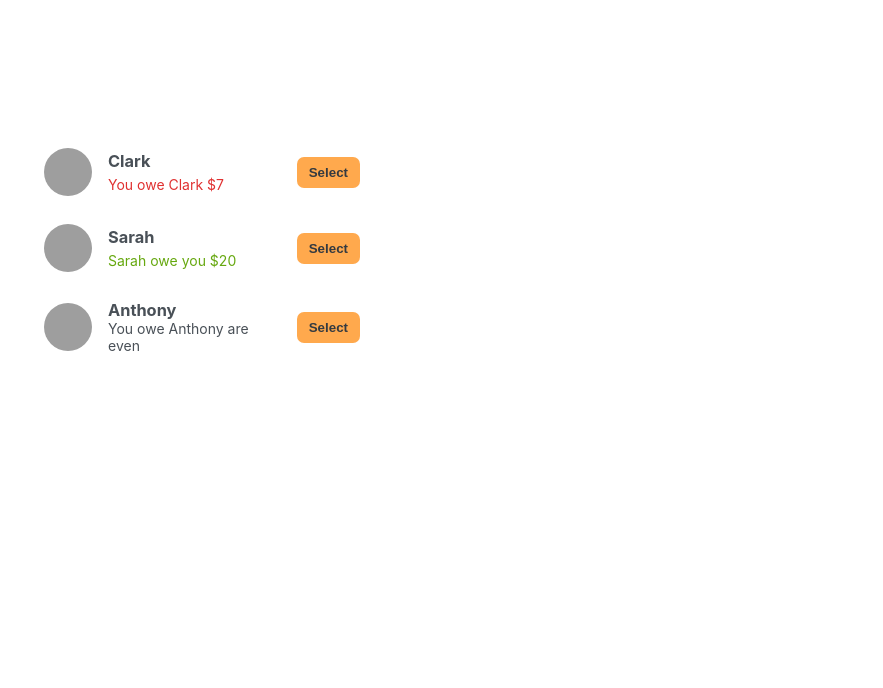
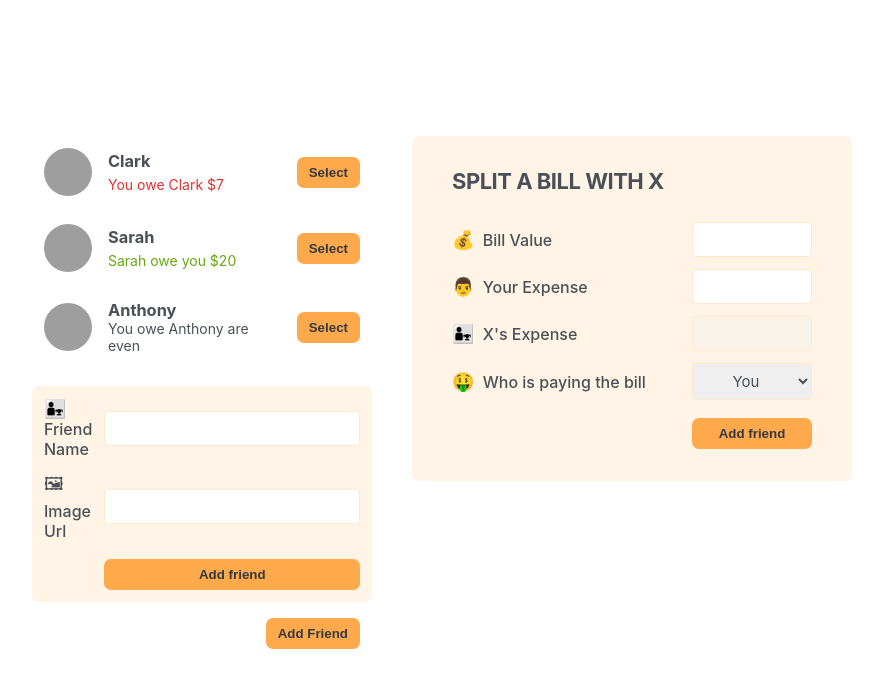
Before and after one commit to tushardongre1990/jonas-react, a React (Create React App) app: page / in a window 1280 px wide. Shown: the top 688 px of the page, without its empty margins (198-1081 px from the left). Built offline with nearby package versions, Linux system fonts and the light colour scheme; grey boxes are pictures that could not be loaded.

Commit message:
97 Static Form

```diff
--- a/src/App.js
+++ b/src/App.js
@@ -24,7 +24,10 @@
     <div className="app">
       <div className="sidebar">
         <FriendList />
+        <FormAddFriend />
+        <Button>Add Friend</Button>
       </div>
+      <FormSplitBill />
     </div>
   );
 }
@@ -57,9 +60,51 @@
         </p>
       )}
       {friend.balance === 0 && <p>You owe {friend.name} are even</p>}
-      <button className="button">Select</button>
+
+      <Button>Select</Button>
     </li>
   );
 }
 
+function FormAddFriend() {
+  return (
+    <form className="form-add-friend">
+      <label htmlFor="">👨‍👧Friend Name</label>
+      <input type="text" />
+      <label htmlFor="">🖼 Image Url</label>
+      <input type="text" />
+      <Button>Add friend</Button>
+    </form>
+  );
+}
+
+function Button({ children }) {
+  return <button className="button">{children}</button>;
+}
+
+function FormSplitBill() {
+  return (
+    <form className="form-split-bill">
+      <h2>Split a bill with X</h2>
+
+      <label htmlFor="">💰 Bill Value</label>
+      <input type="text" />
+
+      <label htmlFor="">👨 Your Expense</label>
+      <input type="text" />
+
+      <label htmlFor="">👨‍👧 X's Expense</label>
+      <input type="text" disabled />
+
+      <label htmlFor="">🤑 Who is paying the bill</label>
+      <select>
+        <option value="user">You</option>
+        <option value="friend">X</option>
+      </select>
+
+      <Button>Add friend</Button>
+    </form>
+  );
+}
+
 export default App;
```
